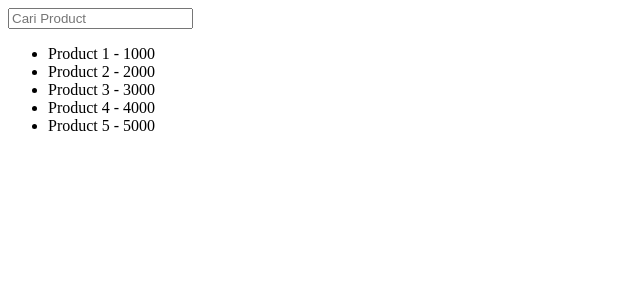
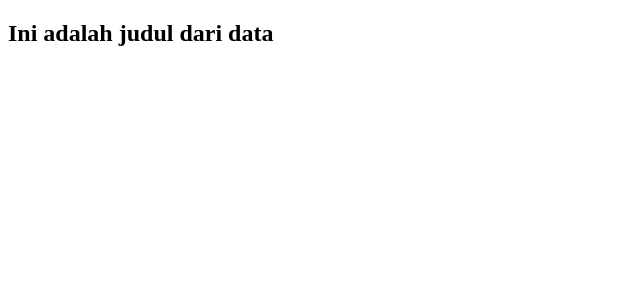
Before and after one commit to romiardisaja/vue-cli-project, a Vue app: page / in a window 1280 px wide. Shown: the top 300 px of the page, without its empty margins (0-640 px from the left). Built offline with nearby package versions, Linux system fonts and the light colour scheme.

Commit message:
add 9-props

```diff
--- a/src/App.vue
+++ b/src/App.vue
@@ -1,38 +1,18 @@
 <template>
-  <input type="text" v-model="cari" placeholder="Cari Product">
-  <ul>
-    <li v-for="item in cariData" :key="item.id">
-      {{ item.title }} - {{ item.price }}
-    </li>
-  </ul>
-
+    <Header :judul="isiJudul" />
 </template>
 
 <script>
+import Header from '@/components/Header.vue'
 
 export default {
   name: 'App',
+  components:{
+    Header
+  },
   data(){
-    return{
-      cari: '',
-      products: []
-    }
-  },
-  created(){
-    console.log('created');
-    this.products = [
-      {id: 1, title: "Product 1", price: 1000},
-      {id: 2, title: "Product 2", price: 2000},
-      {id: 3, title: "Product 3", price: 3000},
-      {id: 4, title: "Product 4", price: 4000},
-      {id: 5, title: "Product 5", price: 5000},
-    ]
-  },
-  computed: {
-    cariData(){
-      return this.products.filter(item => {
-        return item.title.match(this.cari);
-      });
+    return {
+      isiJudul: "Ini adalah judul dari data"
     }
   }
 }
--- /dev/null
+++ b/src/components/Header.vue
@@ -0,0 +1,14 @@
+<template>
+    <h2>{{ judul }}</h2>
+</template>
+
+<script>
+export default {
+    name: 'Header',
+    props: ['judul']
+}
+</script>
+
+<style>
+
+</style>
```
